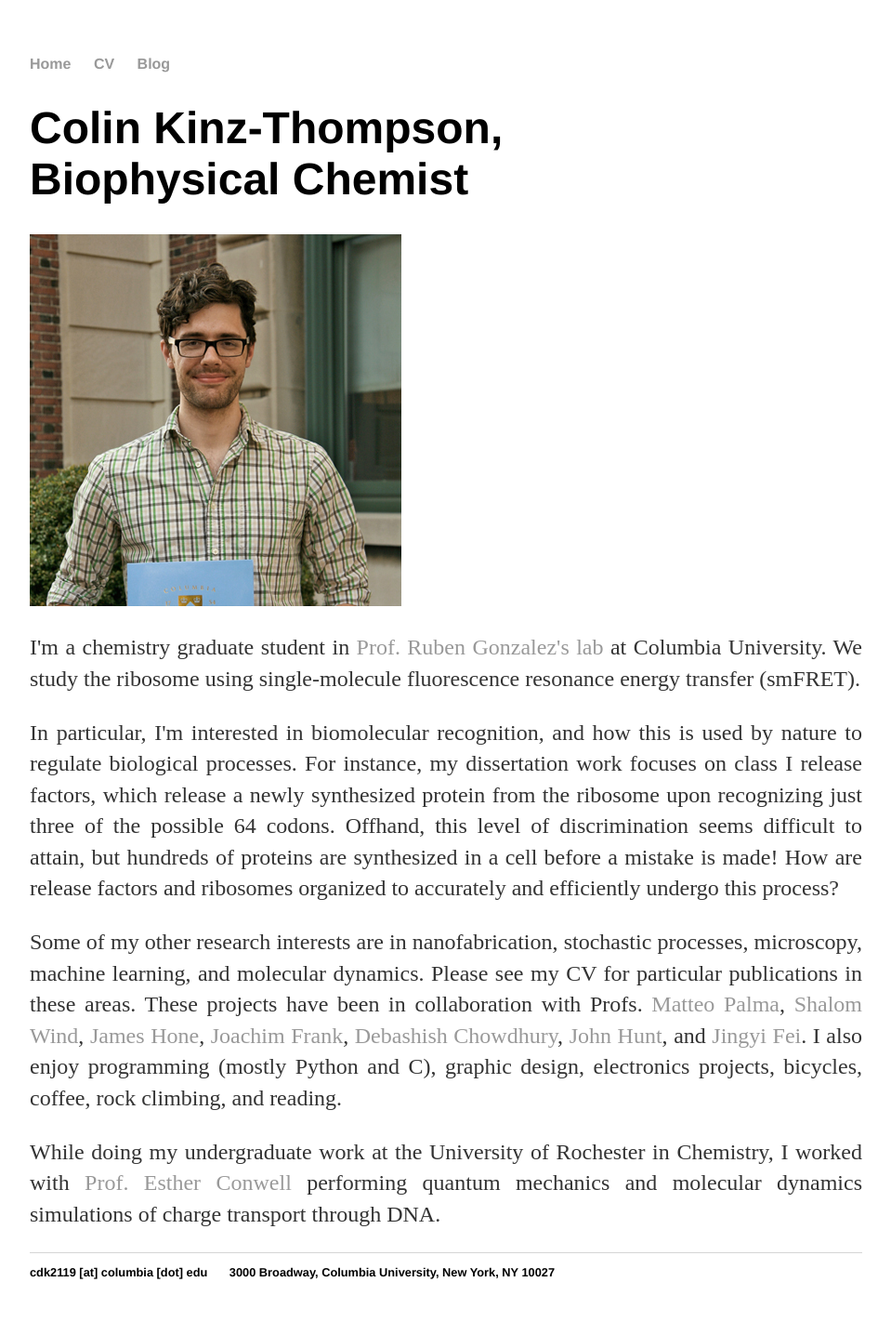
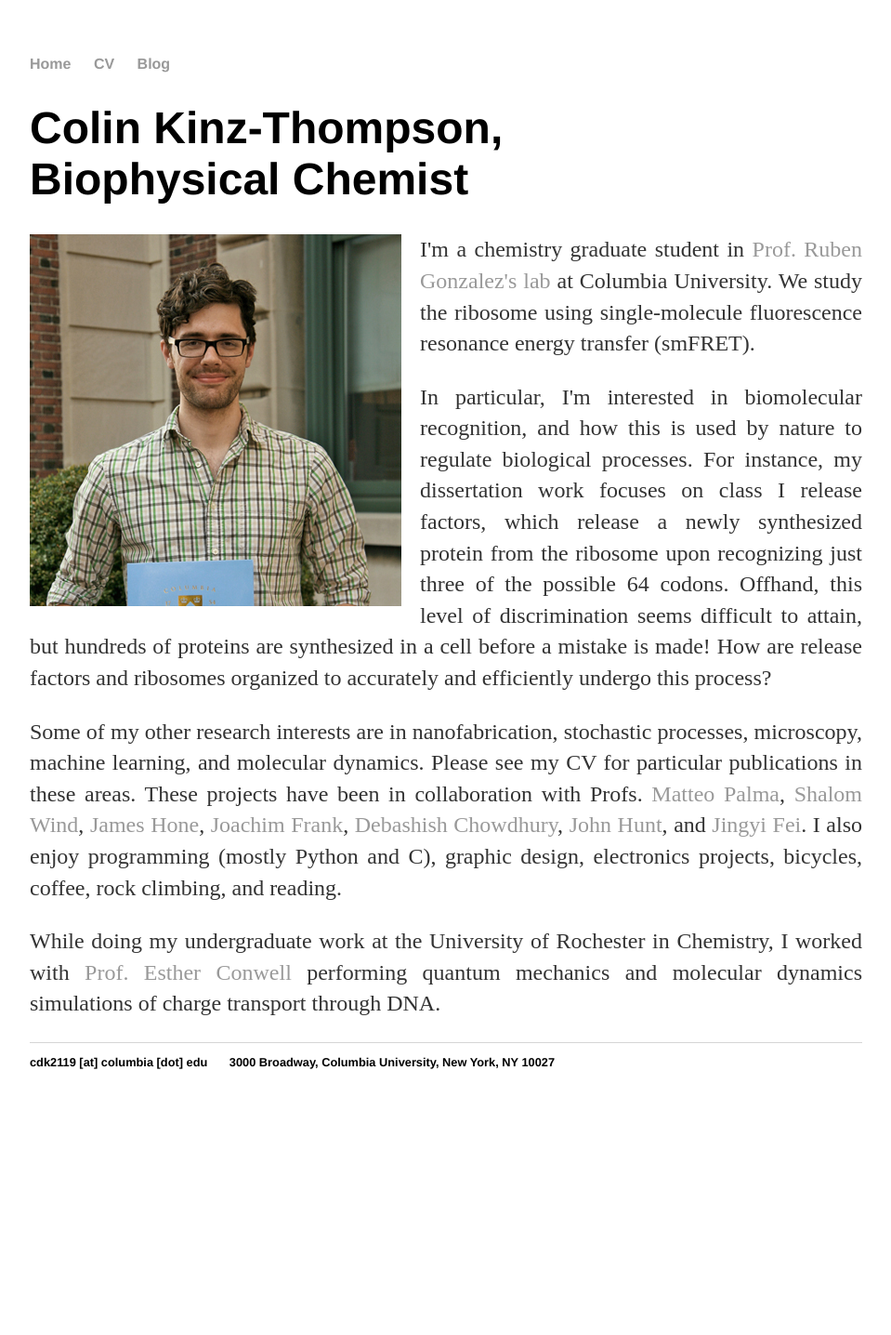
Before and after one commit to ckinzthompson/ckinzthompson.github.io, a Jekyll site: the page built from index.html, in a window 1280 px wide. Shown: the whole page at 93% size, without its empty margins (160-1119 px from the left). Built offline with Jekyll 4.4.1, drawn with Linux system fonts in a browser that asks for light colours; after the commit the page ends 1210 px from its top, so only the background shows below that.

Commit message:
Update index.html

```diff
--- a/index.html
+++ b/index.html
@@ -2,6 +2,11 @@
 layout: default
 title: Colin Kinz-Thompson, Biophysical Chemist
 ---
+<style>
+ img {float: left;}
+ img {margin: 0 20px 20px 0;}
+</style>
+
 <h1>Colin Kinz-Thompson,<br>Biophysical Chemist</h1>
 
 <div class='blurb'>
```
